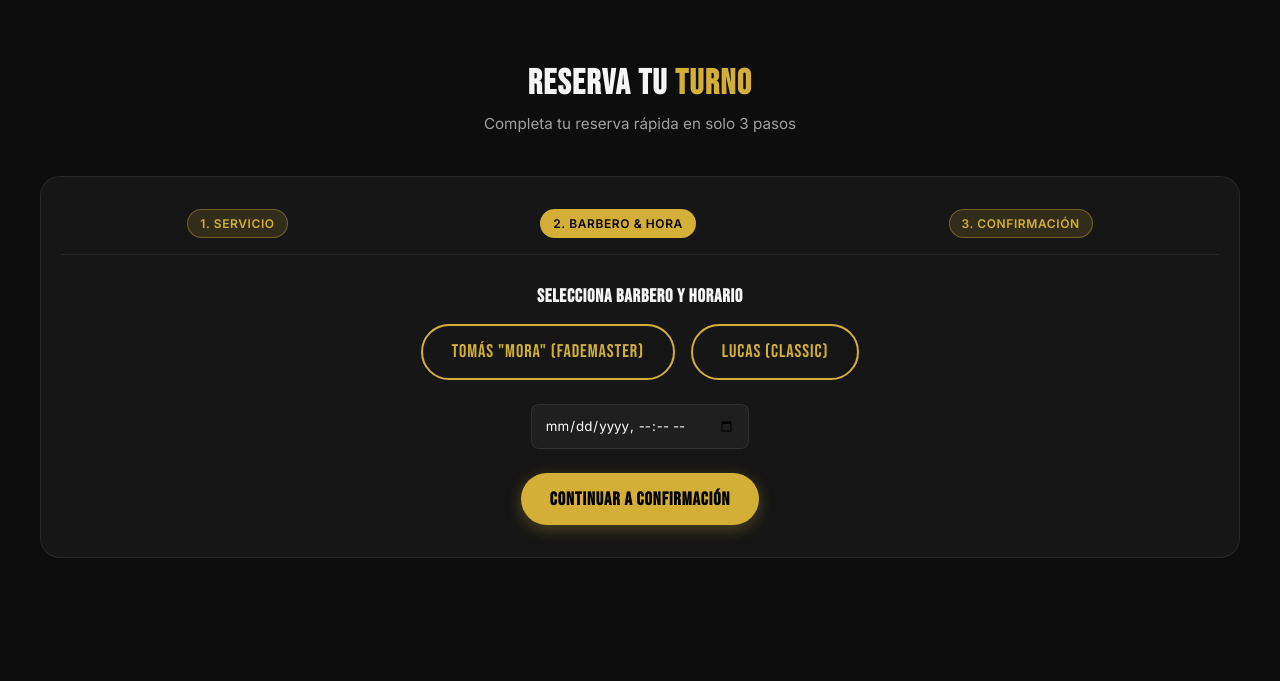
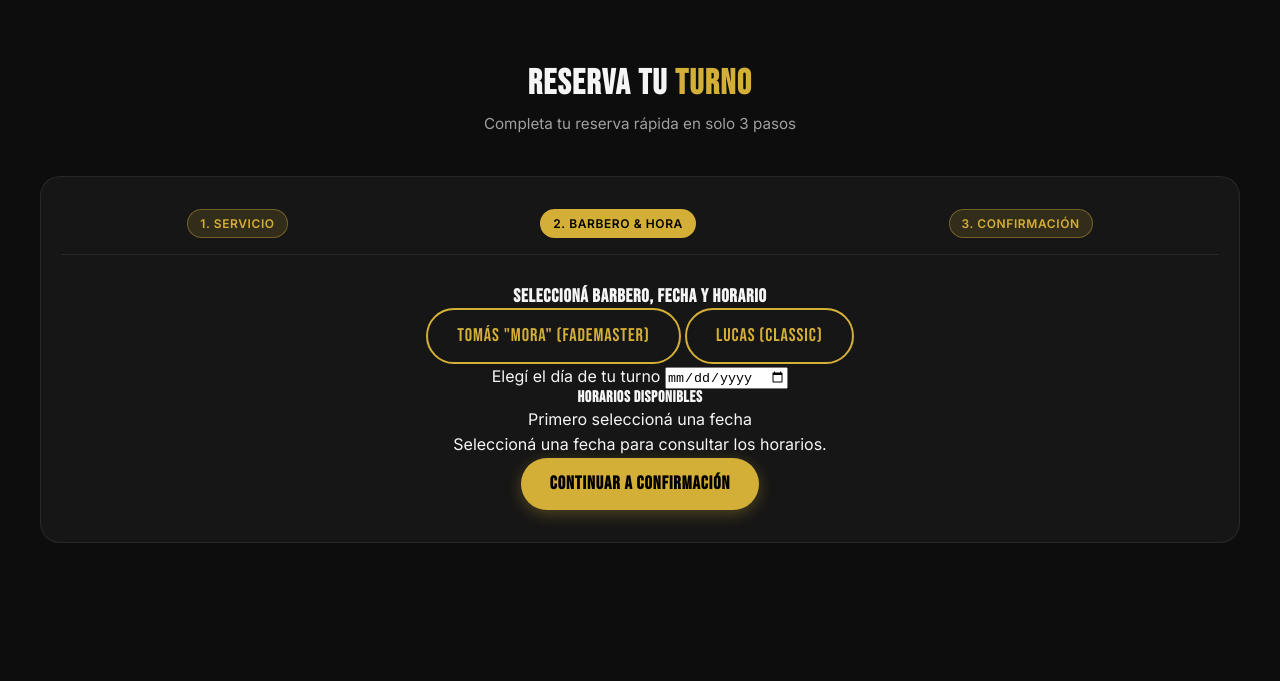
Before and after one commit to morcutz/onlinepage, a plain HTML site: page index.html in a window 1280 px wide. Both pictures are taken after a click on the button 345 px from the left and 1207 px from the top of the page. Shown: the part 807-1488 px from the top of the page. Drawn offline with Linux system fonts and the light colour scheme.

Commit message:
Actualizar paso de reserva con selector de fecha y horarios fijos

```diff
--- a/index.html
+++ b/index.html
@@ -68,16 +68,31 @@
                     </div>
                 </div>
 
-                <!-- Step 2: Barbero & Fecha -->
+                <!-- Step 2: Barbero, fecha y horarios fijos -->
                 <div id="step-2" class="booking-step" style="display: none;">
-                    <h3 style="margin-bottom: 1rem;">Selecciona Barbero y Horario</h3>
-                    <div style="display: flex; gap: 1rem; justify-content: center; margin-bottom: 1.5rem;">
-                        <button class="btn btn-outline" onclick="selectBarber('Mora (FadeMaster)')">Tomás "Mora" (FadeMaster)</button>
-                        <button class="btn btn-outline" onclick="selectBarber('Lucas (Classic)')">Lucas (Classic)</button>
+                    <h3 class="booking-step-title">Seleccioná barbero, fecha y horario</h3>
+
+                    <div class="barber-options">
+                        <button type="button" class="btn btn-outline barber-option" onclick="selectBarber('Tomás \"Mora\" (FadeMaster)')">Tomás "Mora" (FadeMaster)</button>
+                        <button type="button" class="btn btn-outline barber-option" onclick="selectBarber('Lucas (Classic)')">Lucas (Classic)</button>
                     </div>
-                    <input type="datetime-local" id="booking-time" style="background: var(--bg-card); color: #fff; border: 1px solid var(--border-color); padding: 0.8rem; border-radius: var(--radius-sm); font-family: inherit; margin-bottom: 1.5rem;">
-                    <br>
-                    <button class="btn btn-primary" onclick="goToStep(3)">Continuar a Confirmación</button>
+
+                    <div class="booking-date-panel">
+                        <label for="booking-date">Elegí el día de tu turno</label>
+                        <input type="date" id="booking-date">
+                    </div>
+
+                    <div class="time-picker">
+                        <div class="time-picker-heading">
+                            <h4>Horarios disponibles</h4>
+                            <span id="selected-time-label">Primero seleccioná una fecha</span>
+                        </div>
+                        <div id="time-slots" class="time-slots">
+                            <p class="time-empty">Seleccioná una fecha para consultar los horarios.</p>
+                        </div>
+                    </div>
+
+                    <button type="button" class="btn btn-primary booking-continue" onclick="goToStep(3)">Continuar a Confirmación</button>
                 </div>
 
                 <!-- Step 3: Confirmación -->
```
